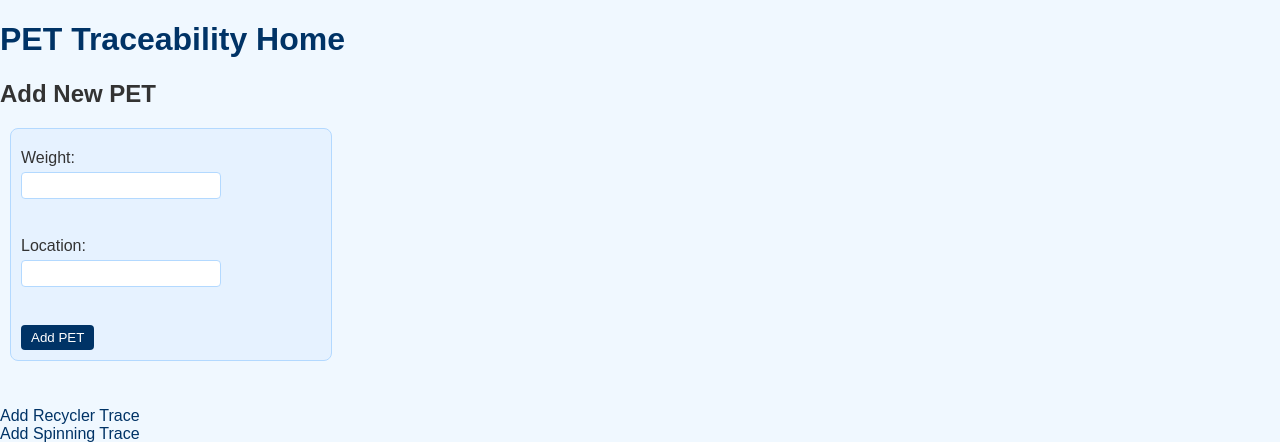
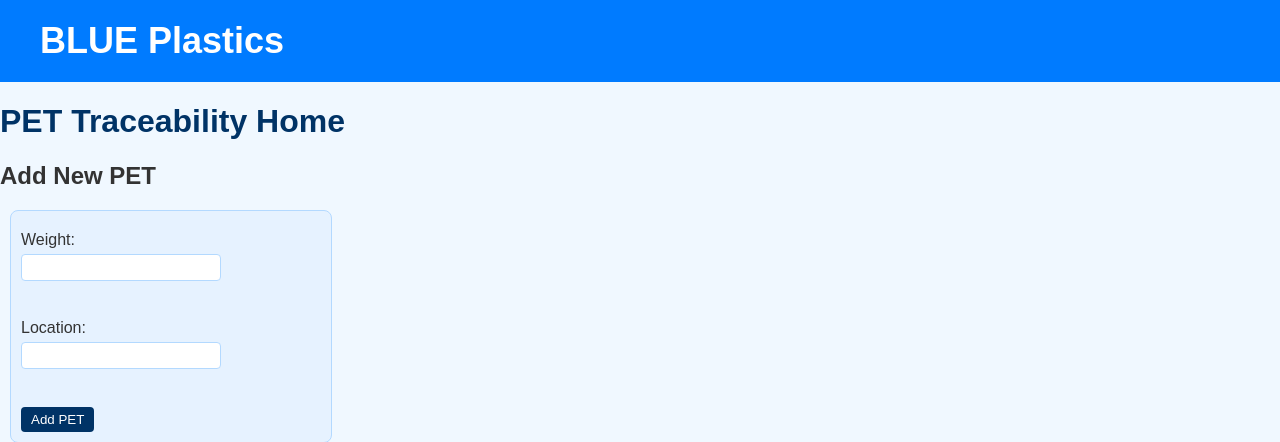
Before and after one commit to koba1217/bptraceability, a Flask app: page / in a window 1280 px wide. Shown: the top 442 px of the page. Run offline with Flask 3, Linux system fonts and the light colour scheme.

Commit message:
トレース履歴の見た目改善

```diff
--- a/static/styles.css
+++ b/static/styles.css
@@ -13,6 +13,15 @@ h1 {
 
 form {
     background-color: #e6f2ff; /* 淡い青の背景 */
+    border: 1px solid #b3d9ff; /* 薄い青のボーダー */
+    border-radius: 8px;
+    padding: 10px;
+    margin: 10px;
+    width: 300px;
+}
+
+li {
+    background-color: #ffffff; /* 白の背景 */
     border: 1px solid #b3d9ff; /* 薄い青のボーダー */
     border-radius: 8px;
     padding: 10px;
--- a/templates/add_trace_manufacturing.html
+++ b/templates/add_trace_manufacturing.html
@@ -1,3 +1,5 @@
+{% include 'header.html' %}
+
 <!DOCTYPE html>
 <html lang="en">
 <head>
--- a/templates/add_trace_recycler.html
+++ b/templates/add_trace_recycler.html
@@ -1,3 +1,5 @@
+{% include 'header.html' %}
+
 <!DOCTYPE html>
 <html lang="en">
 <head>
--- a/templates/add_trace_spinning.html
+++ b/templates/add_trace_spinning.html
@@ -1,3 +1,5 @@
+{% include 'header.html' %}
+
 <!DOCTYPE html>
 <html lang="en">
 <head>
--- /dev/null
+++ b/templates/header.html
@@ -0,0 +1,26 @@
+<!DOCTYPE html>
+<html lang="en">
+<head>
+    <meta charset="UTF-8">
+    <meta name="viewport" content="width=device-width, initial-scale=1.0">
+    <style>
+        .header {
+            background-color: #007BFF; /* 青色 */
+            padding: 20px;
+        }
+        .header h1 {
+            color: white;
+            font-size: 36px;
+            font-weight: bold;
+            margin: 0;
+            text-align: left; /* 左寄せに設定 */
+            margin-left: 20px; /* 必要に応じて左の余白を調整 */
+        }
+    </style>
+</head>
+<body>
+    <div class="header">
+        <h1>BLUE Plastics</h1>
+    </div>
+</body>
+</html>
--- a/templates/index.html
+++ b/templates/index.html
@@ -1,3 +1,5 @@
+{% include 'header.html' %}
+
 <!DOCTYPE html>
 <html lang="en">
 <head>
--- a/templates/trace_log.html
+++ b/templates/trace_log.html
@@ -1,3 +1,5 @@
+{% include 'header.html' %}
+
 <!DOCTYPE html>
 <html lang="en">
 <head>
```
